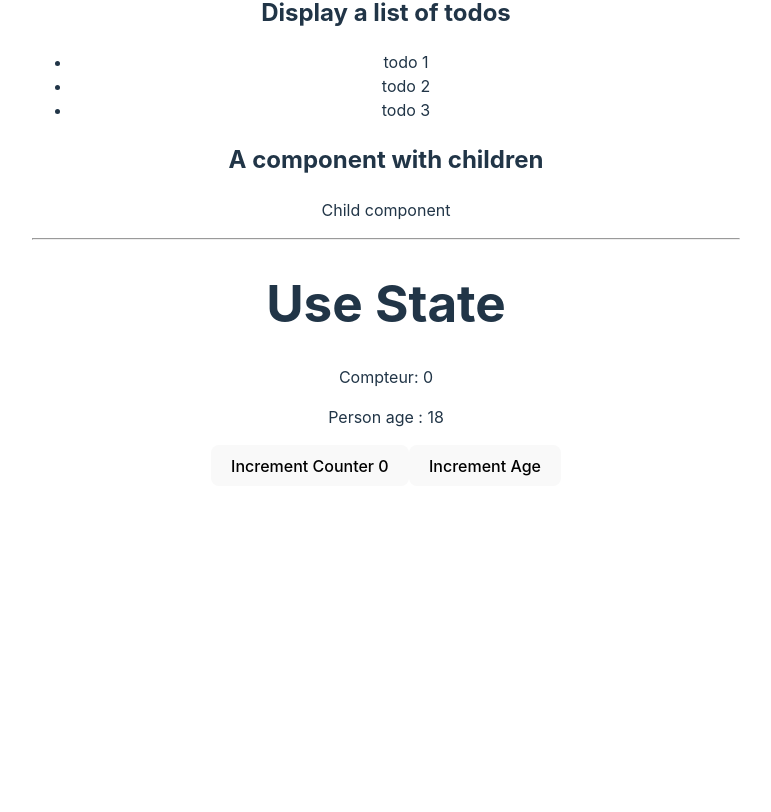
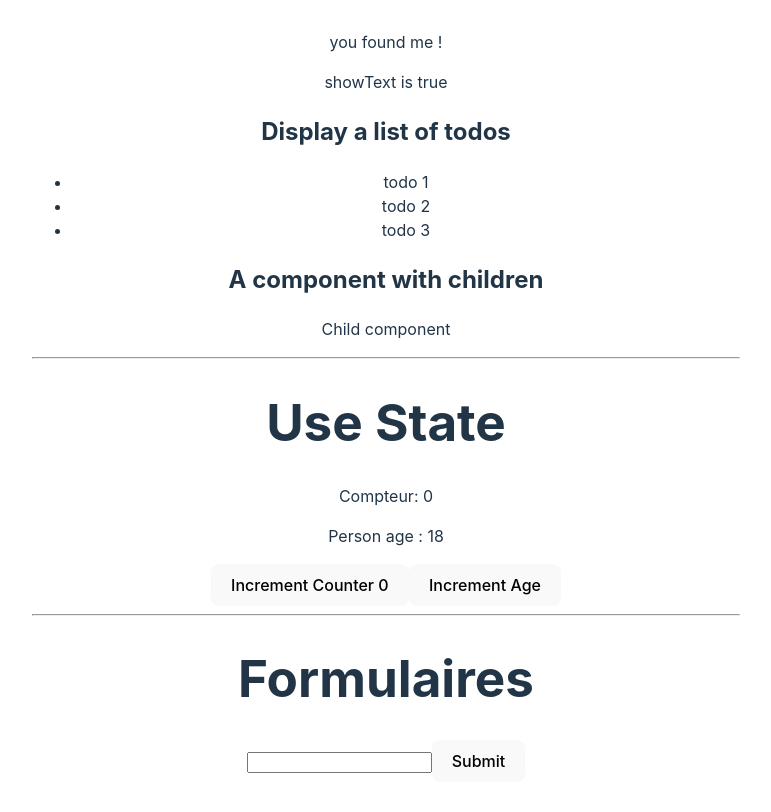
Before and after one commit to florianPalabost/react-jsx-tuto, a React (Vite) app: page / in a window 1280 px wide. Shown: the part 276-1088 px from the top of the page, without its empty margins (254-1025 px from the left). Before the commit the page ends 800 px from the top, so only its background shows below. Built offline with nearby package versions, Linux system fonts and the light colour scheme.

Commit message:
react forms

```diff
--- a/src/App.jsx
+++ b/src/App.jsx
@@ -26,8 +26,31 @@ function App() {
         setPerson({ ...person, age: person.age + 1 });
     };
 
+    // Controlled field
+    // const [name, setName] = useState('');
+
+    // // in react the change event is called after input value changed whereas the "basic" event onChange is called on focus out
+    // const handleOnChangeName = (event) => {
+    //     // called controled field
+    //     setName(event.target.value);
+    // };
+
+    // const reset = () => {
+    //     setName('');
+    // };
+
+    // with this method we don't have to re render the component on each change => uncontrolled field
+    const handleSubmit = (e) => {
+        e.preventDefault();
+
+        const formData = new FormData(e.target);
+        console.log(formData);
+        // setName('');
+    };
+
     return (
         <>
+            <h1>JSX</h1>
             We can define a custom component
             <Hello name="Toto" color="red" />
             {/* display 'you found me' if showText is true */}
@@ -54,6 +77,18 @@ function App() {
                 <button onClick={incrementCounter}>Increment Counter {counter}</button>
                 <button onClick={incrementAge}>Increment Age</button>
             </div>
+            <hr />
+            <h1>Formulaires</h1>
+            <form onSubmit={handleSubmit}>
+                {/* with value only the input will be readonly (& with an error) => need to add onChange event => Controlled field => only if want to display the input value directly */}
+                {/* <input type="text" name="name" value={name} onChange={handleOnChangeName} /> */}
+                <input type="text" name="name" />
+                {/* <button onClick={reset} type="button">
+                    Reset
+                </button> */}
+                <button>Submit</button>
+            </form>
+            {/* {name && <p>name : {name}</p>} */}
         </>
     );
 }
```
